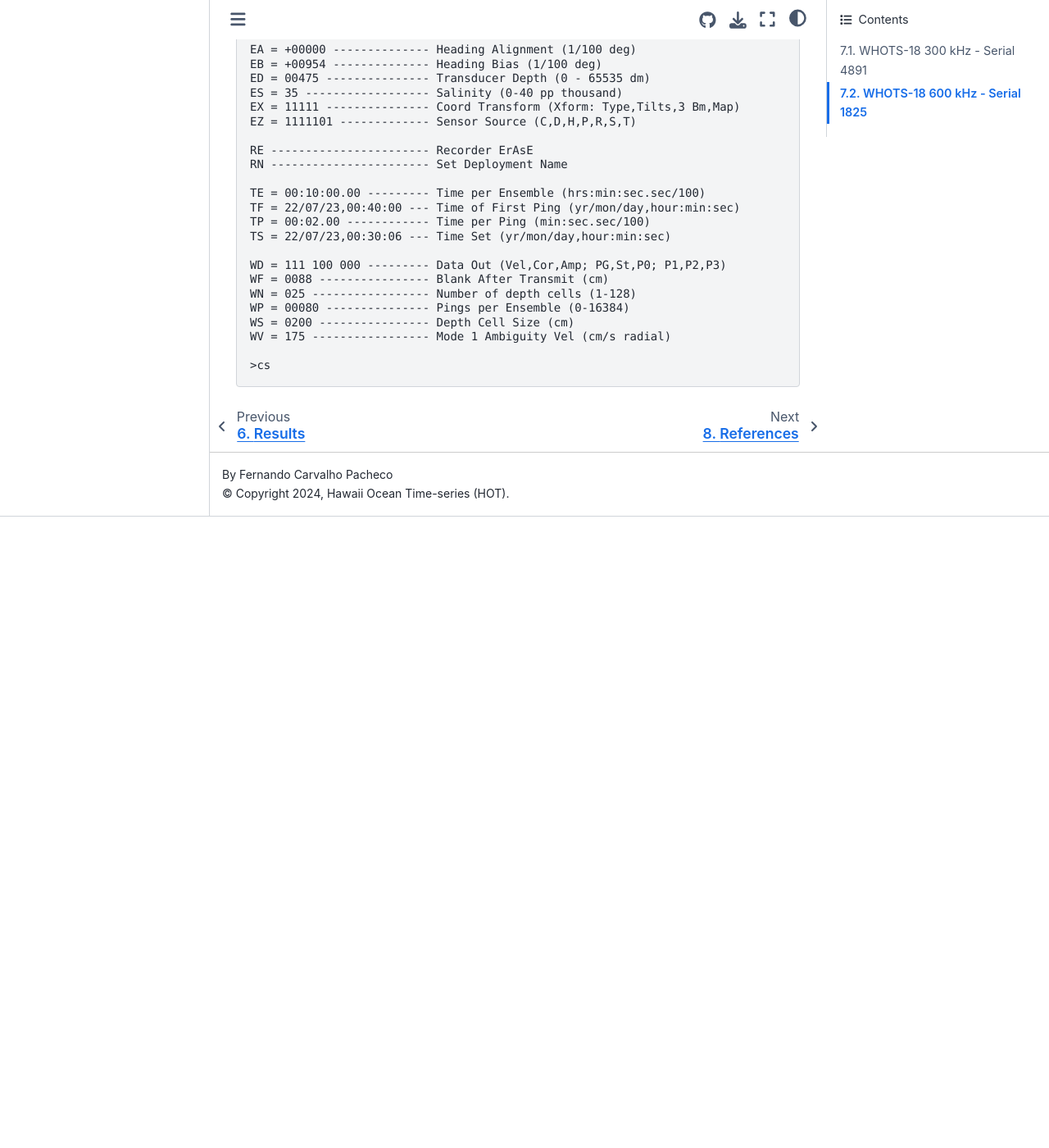
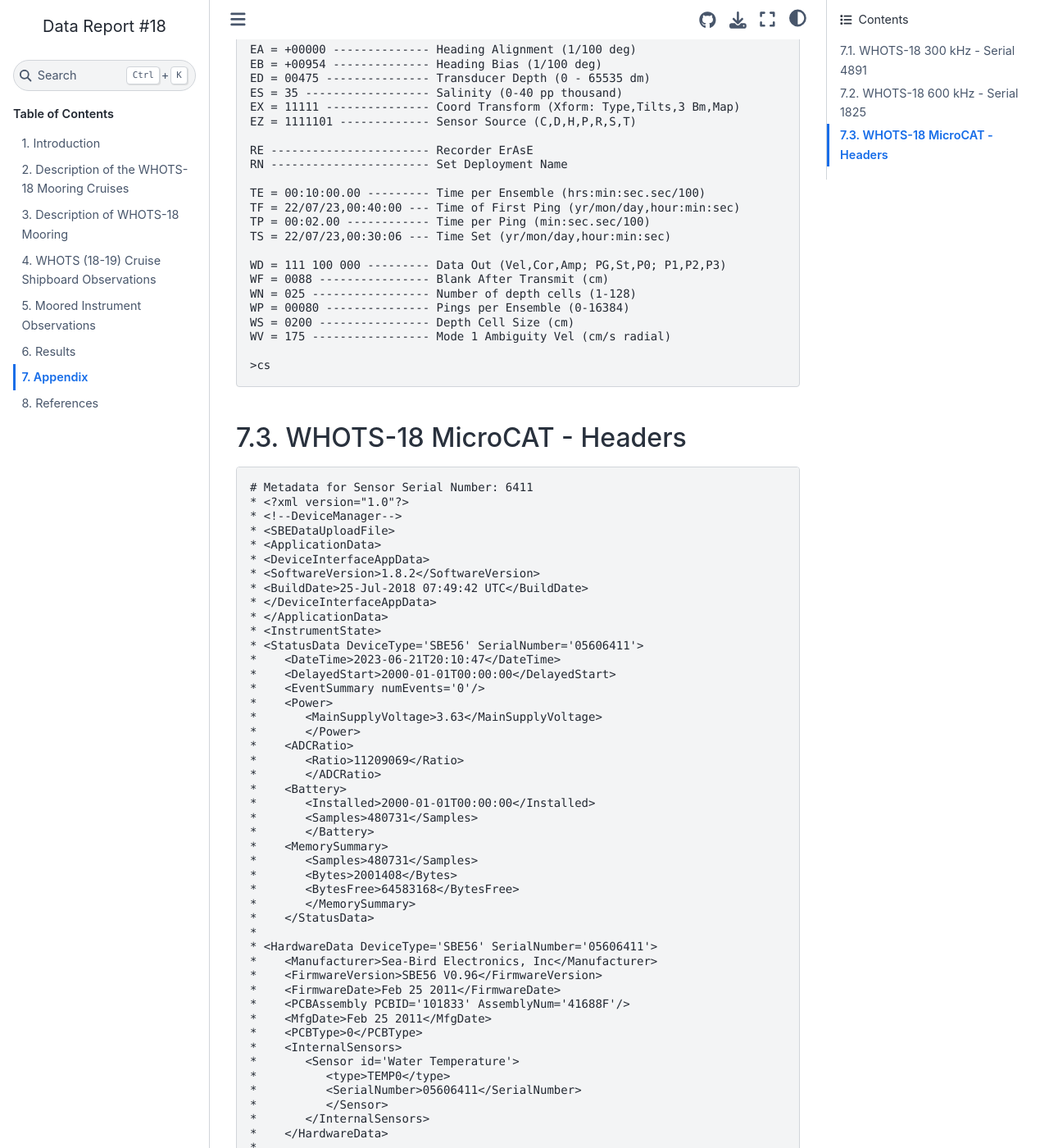
Before and after one commit to fcarvalhopacheco/whots18-data-report, a Sphinx documentation site: the page built from docs/source/appendices.md, in a window 1280 px wide and 1400 px high, scrolled down 9902 px. Shown: the whole window at 82% size. Built offline with Sphinx 7.4.7 and the Sphinx Book theme 1.1.4, drawn with Linux system fonts in a browser that asks for light colours; before the commit the page ends 10532 px from its top, so only the background shows below that; some of the changed text lies outside the part shown.

Commit message:
added metadata_headers files and txt

````diff
--- a/docs/source/appendices.md
+++ b/docs/source/appendices.md
@@ -10,3 +10,8 @@
 
 ```{literalinclude} appendices/whots18_deploy_600khz_1825.txt
 ```
+
+## WHOTS-18 MicroCAT - Headers
+
+```{literalinclude} appendices/metadata_headers.txt
+```
````
Also changed, not shown: docs/source/5_section.md (+2 -0 lines), docs/source/index.md (line endings or trailing spaces).
